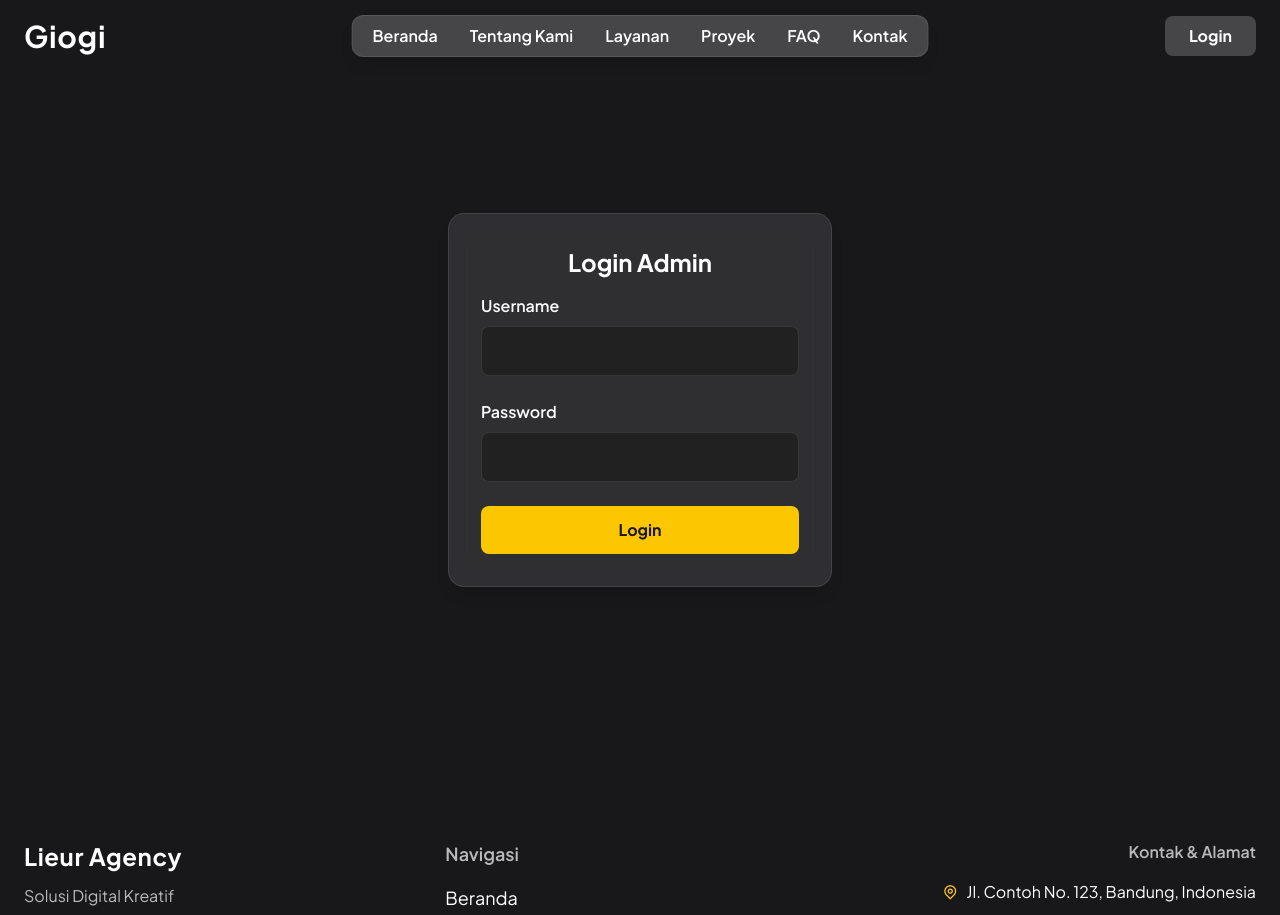
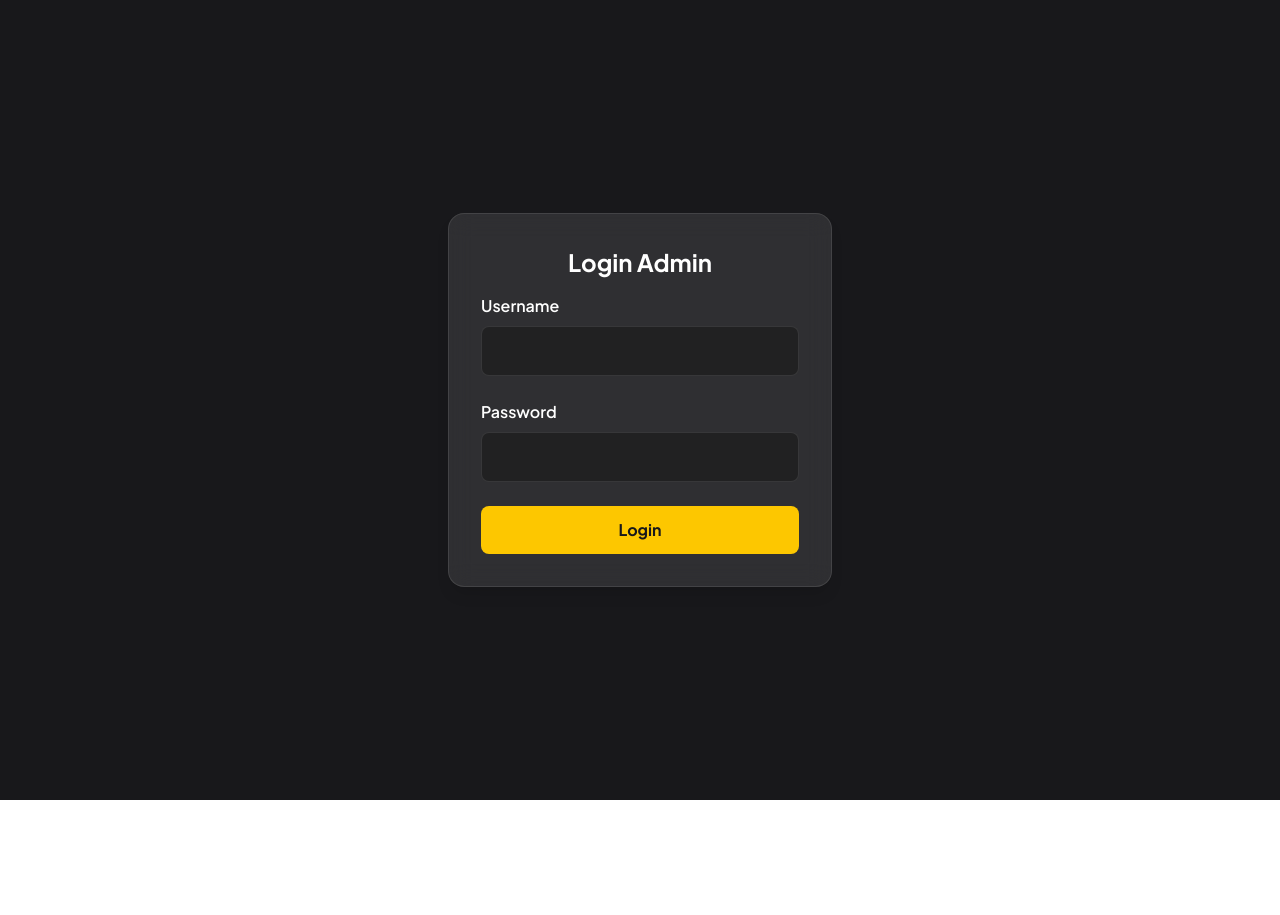
Before and after one commit to zethboy/next-agency, a Next.js app: page /login in a window 1280 px wide. Shown: the top 915 px of the page. After the commit the page ends 800 px from the top, so only its background shows below. Built offline with nearby package versions, Linux system fonts and the light colour scheme.

Commit message:
clearly navbar

```diff
--- a/app/ClientLayout.js
+++ b/app/ClientLayout.js
@@ -2,17 +2,21 @@
 import Navbar from "@/components/Navbar";
 import Footer from "@/components/Footer";
 import { useEffect, useState } from "react";
+import { usePathname } from "next/navigation";
 
 export default function ClientLayout({ children }) {
   const [isLoggedIn, setIsLoggedIn] = useState(false);
+  const pathname = usePathname();
   useEffect(() => {
     setIsLoggedIn(localStorage.getItem("isLoggedIn") === "true");
   }, []);
+  // Jika di halaman login, jangan render Navbar/Footer
+  const hideNavFooter = pathname === "/login";
   return (
     <>
-      {!isLoggedIn && <Navbar />}
+      {!isLoggedIn && !hideNavFooter && <Navbar />}
       <div className="w-full">{children}</div>
-      {!isLoggedIn && <Footer />}
+      {!isLoggedIn && !hideNavFooter && <Footer />}
       {isLoggedIn && (
         <div className="fixed top-0 left-0 w-full bg-[#8B0000] text-white text-center py-2 z-[9999] font-bold shadow-lg animate-fadein-section">
           Anda login sebagai <span className="text-yellow-400">Admin</span> &mdash;{' '}
```
